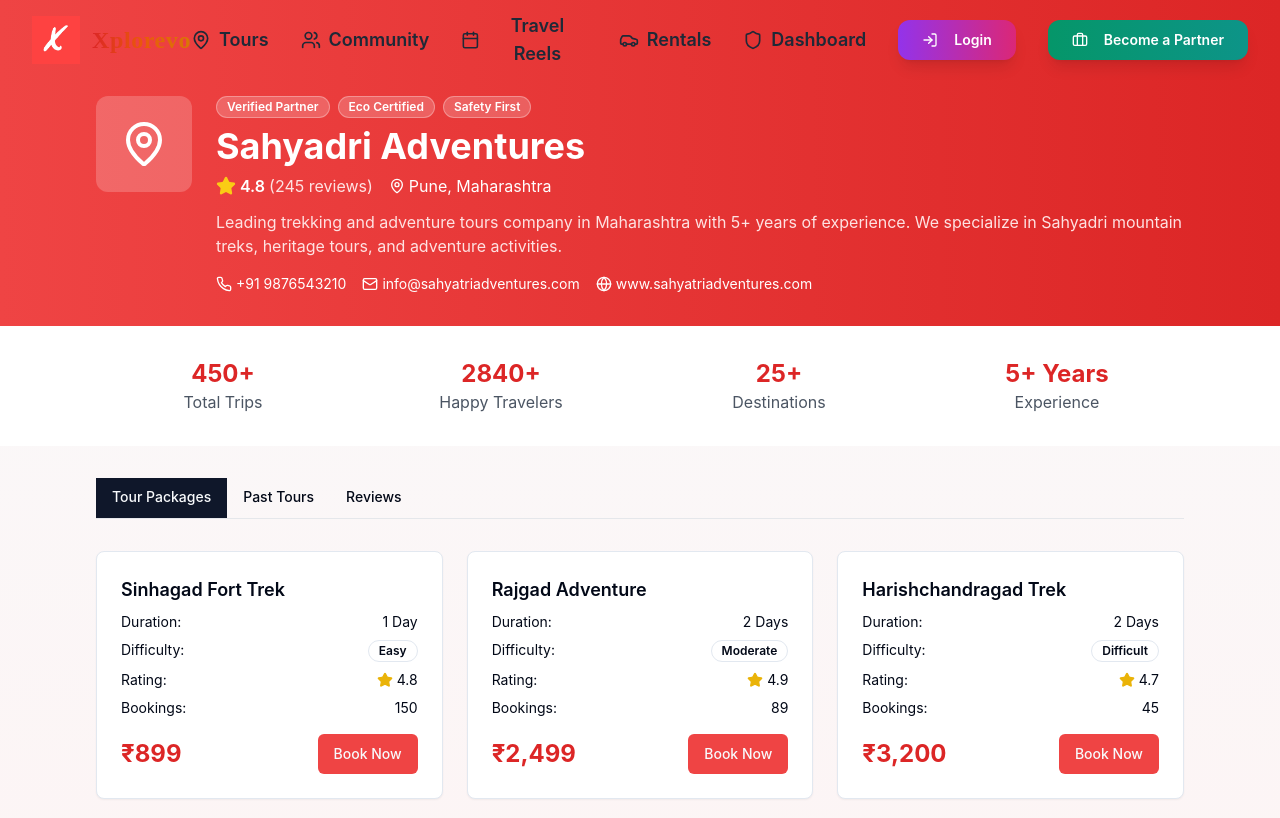
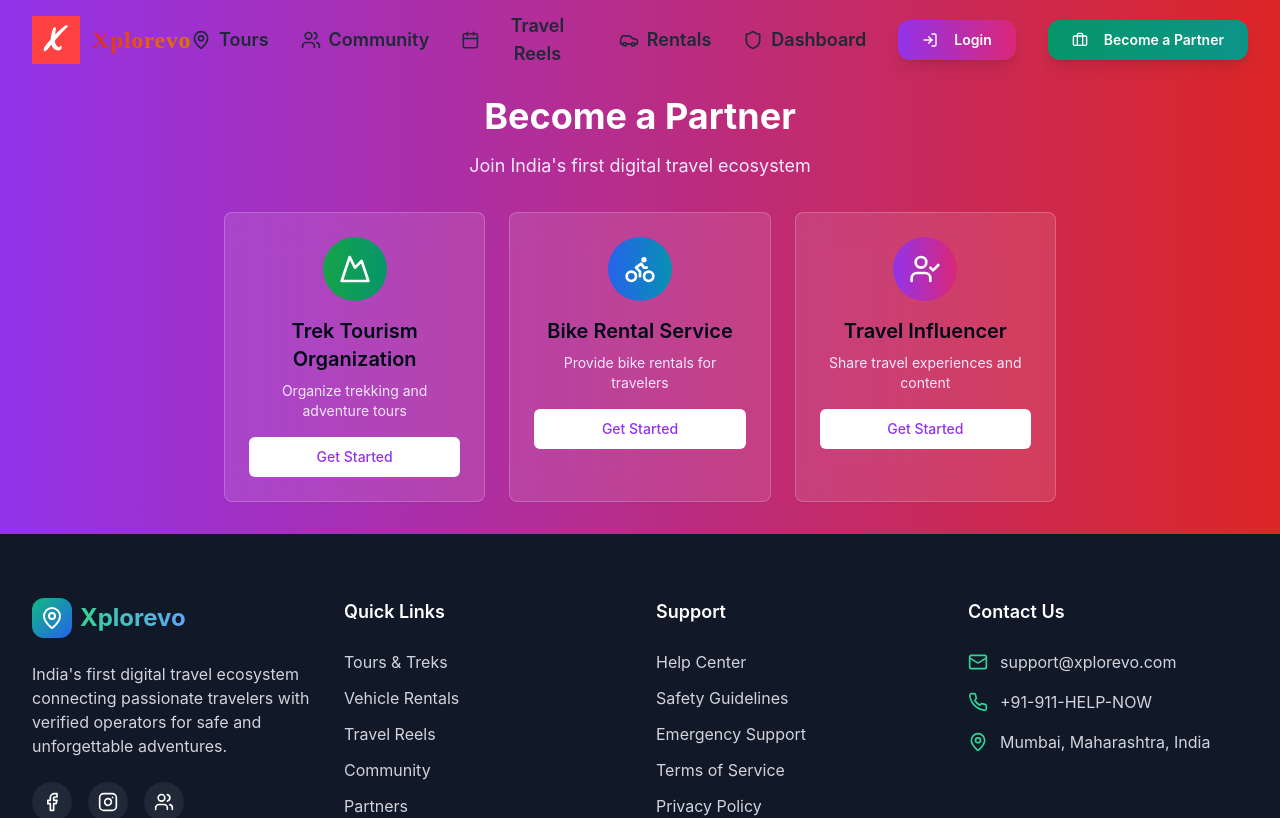
Before and after one commit to TrekVibe01/xplorevo-travel-verse-platform, a React (Vite) app: page /tour-operator-profile in a window 1280 px wide. Shown: the top 818 px of the page. Built offline with nearby package versions, Linux system fonts and the light colour scheme.

Commit message:
Fix: Partner login flow
Implement specific authentication for Trek Tourism, Bike Rental, and Influencer partner logins.

```diff
--- a/src/pages/TourOperatorProfile.tsx
+++ b/src/pages/TourOperatorProfile.tsx
@@ -1,8 +1,8 @@
-
 import { useState } from "react";
 import { Button } from "@/components/ui/button";
 import { Card, CardContent, CardHeader, CardTitle } from "@/components/ui/card";
 import { Badge } from "@/components/ui/badge";
+import { Input } from "@/components/ui/input";
 import {
   MapPin,
   Star,
@@ -16,13 +16,59 @@ import {
   ThumbsUp,
   MessageCircle,
   Shield,
-  Leaf
+  Leaf,
+  LogIn,
+  User,
+  Lock,
+  Mountain,
+  Bike,
+  UserCheck
 } from "lucide-react";
 import Navigation from "@/components/Navigation";
 import Footer from "@/components/Footer";
 
 const TourOperatorProfile = () => {
   const [selectedTab, setSelectedTab] = useState("packages");
+  const [isLoggedIn, setIsLoggedIn] = useState(false);
+  const [showLogin, setShowLogin] = useState(false);
+  const [partnerType, setPartnerType] = useState("");
+  const [loginData, setLoginData] = useState({ email: "", password: "", partnerCode: "" });
+
+  const partnerTypes = [
+    {
+      id: "trek-tourism",
+      name: "Trek Tourism Organization",
+      icon: Mountain,
+      color: "from-green-600 to-emerald-600",
+      description: "Organize trekking and adventure tours"
+    },
+    {
+      id: "bike-rental",
+      name: "Bike Rental Service",
+      icon: Bike,
+      color: "from-blue-600 to-cyan-600",
+      description: "Provide bike rentals for travelers"
+    },
+    {
+      id: "influencer",
+      name: "Travel Influencer",
+      icon: UserCheck,
+      color: "from-purple-600 to-pink-600",
+      description: "Share travel experiences and content"
+    }
+  ];
+
+  const handlePartnerLogin = () => {
+    if (!partnerType || !loginData.email || !loginData.password || !loginData.partnerCode) {
+      alert("Please fill all fields and select partner type");
+      return;
+    }
+
+    // Simulate authentication
+    console.log("Partner login:", { partnerType, ...loginData });
+    setIsLoggedIn(true);
+    setShowLogin(false);
+  };
 
   const operatorData = {
     name: "Sahyadri Adventures",
@@ -133,6 +179,109 @@ const TourOperatorProfile = () => {
     <div className="min-h-screen bg-gradient-to-b from-gray-50 to-red-50">
       <Navigation />
 
+      {/* Partner Login Section */}
+      {!isLoggedIn && (
+        <section className="pt-24 pb-8 bg-gradient-to-r from-purple-600 to-red-600 text-white">
+          <div className="max-w-4xl mx-auto px-4 sm:px-6 lg:px-8">
+            <div className="text-center mb-8">
+              <h1 className="text-4xl font-bold mb-4">Become a Partner</h1>
+              <p className="text-purple-100 text-lg">Join India's first digital travel ecosystem</p>
+            </div>
+
+            {!showLogin ? (
+              <div className="grid grid-cols-1 md:grid-cols-3 gap-6">
+                {partnerTypes.map((type) => {
+                  const IconComponent = type.icon;
+                  return (
+                    <Card key={type.id} className="bg-white/10 backdrop-blur-lg border-white/20 hover:bg-white/20 transition-all duration-300 cursor-pointer">
+                      <CardContent className="p-6 text-center">
+                        <div className={`w-16 h-16 mx-auto mb-4 bg-gradient-to-r ${type.color} rounded-full flex items-center justify-center`}>
+                          <IconComponent className="w-8 h-8 text-white" />
+                        </div>
+                        <h3 className="text-xl font-semibold mb-2">{type.name}</h3>
+                        <p className="text-purple-100 text-sm mb-4">{type.description}</p>
+                        <Button
+                          onClick={() => {
+                            setPartnerType(type.id);
+                            setShowLogin(true);
+                          }}
+                          className="w-full bg-white text-purple-600 hover:bg-gray-100"
+                        >
+                          Get Started
+                        </Button>
+                      </CardContent>
+                    </Card>
+                  );
+                })}
+              </div>
+            ) : (
+              <Card className="max-w-md mx-auto bg-white/95 backdrop-blur-lg">
+                <CardHeader className="text-center">
+                  <CardTitle className="text-gray-900">Partner Login</CardTitle>
+                  <p className="text-gray-600">
+                    {partnerTypes.find(t => t.id === partnerType)?.name}
+                  </p>
+                </CardHeader>
+                <CardContent className="space-y-4">
+                  <div className="relative">
+                    <Mail className="absolute left-3 top-3 w-4 h-4 text-gray-400" />
+                    <Input
+                      type="email"
+                      placeholder="Email Address"
+                      value={loginData.email}
+                      onChange={(e) => setLoginData({...loginData, email: e.target.value})}
+                      className="pl-10"
+                    />
+                  </div>
+
+                  <div className="relative">
+                    <Lock className="absolute left-3 top-3 w-4 h-4 text-gray-400" />
+                    <Input
+                      type="password"
+                      placeholder="Password"
+                      value={loginData.password}
+                      onChange={(e) => setLoginData({...loginData, password: e.target.value})}
+                      className="pl-10"
+                    />
+                  </div>
+
+                  <div className="relative">
+                    <Shield className="absolute left-3 top-3 w-4 h-4 text-gray-400" />
+                    <Input
+                      type="text"
+                      placeholder="Unique Partner Code"
+                      value={loginData.partnerCode}
+                      onChange={(e) => setLoginData({...loginData, partnerCode: e.target.value})}
+                      className="pl-10"
+                    />
+                  </div>
+
+                  <div className="flex gap-2">
+                    <Button
+                      onClick={() => setShowLogin(false)}
+                      variant="outline"
+                      className="flex-1"
+                    >
+                      Back
+                    </Button>
+                    <Button
+                      onClick={handlePartnerLogin}
+                      className="flex-1 bg-gradient-to-r from-purple-600 to-red-600"
+                    >
+                      <LogIn className="w-4 h-4 mr-2" />
+                      Login
+                    </Button>
+                  </div>
+                </CardContent>
+              </Card>
+            )}
+          </div>
+        </section>
+      )}
+
+      {/* Show profile content only when logged in */}
+      {isLoggedIn && (
+        <>
           {/* Hero Section */}
           <section className="pt-24 pb-8 bg-gradient-to-r from-red-500 to-red-600 text-white">
             <div className="max-w-6xl mx-auto px-4 sm:px-6 lg:px-8">
@@ -360,6 +509,8 @@ const TourOperatorProfile = () => {
               )}
             </div>
           </section>
+        </>
+      )}
 
       <Footer />
     </div>
```
Lines whose indentation alone changed are shown as unchanged.
